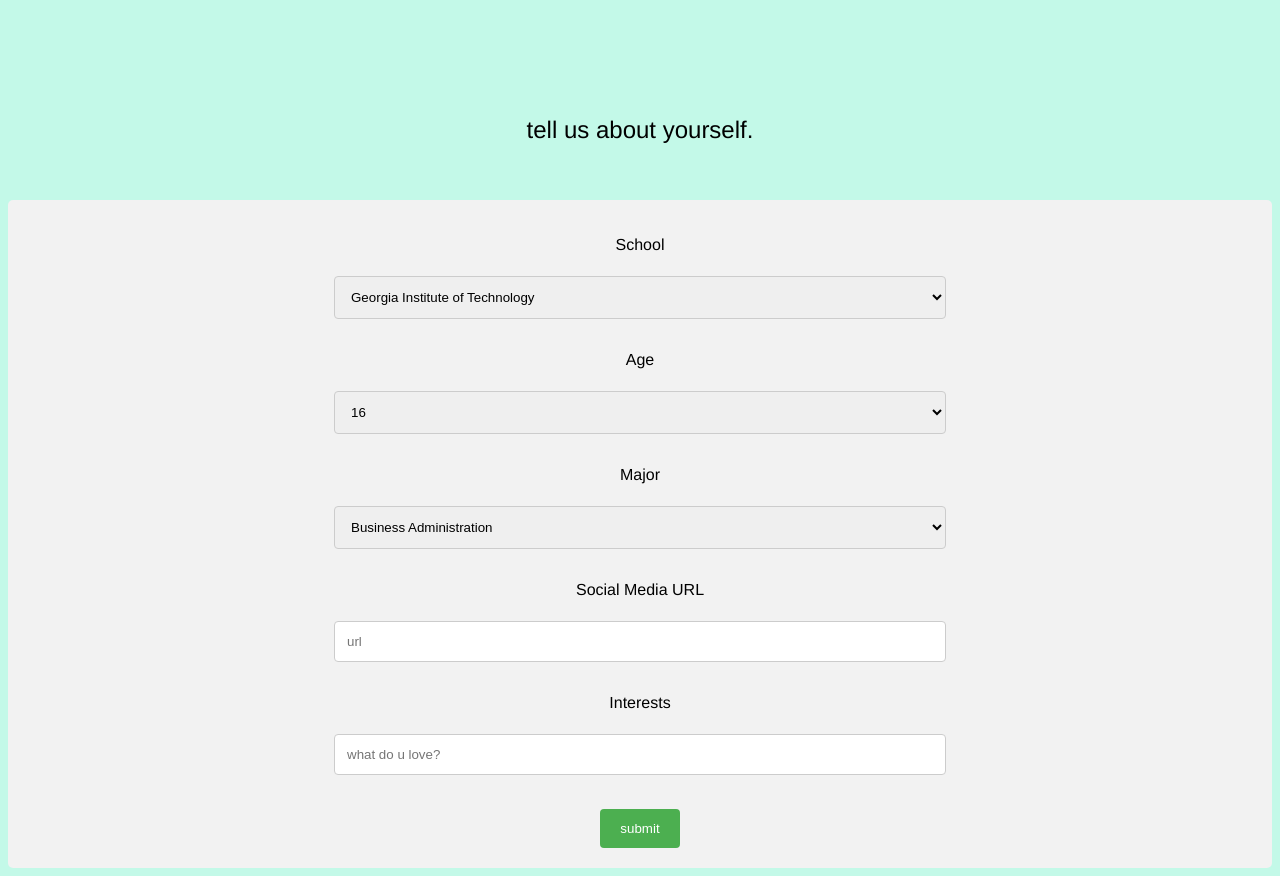
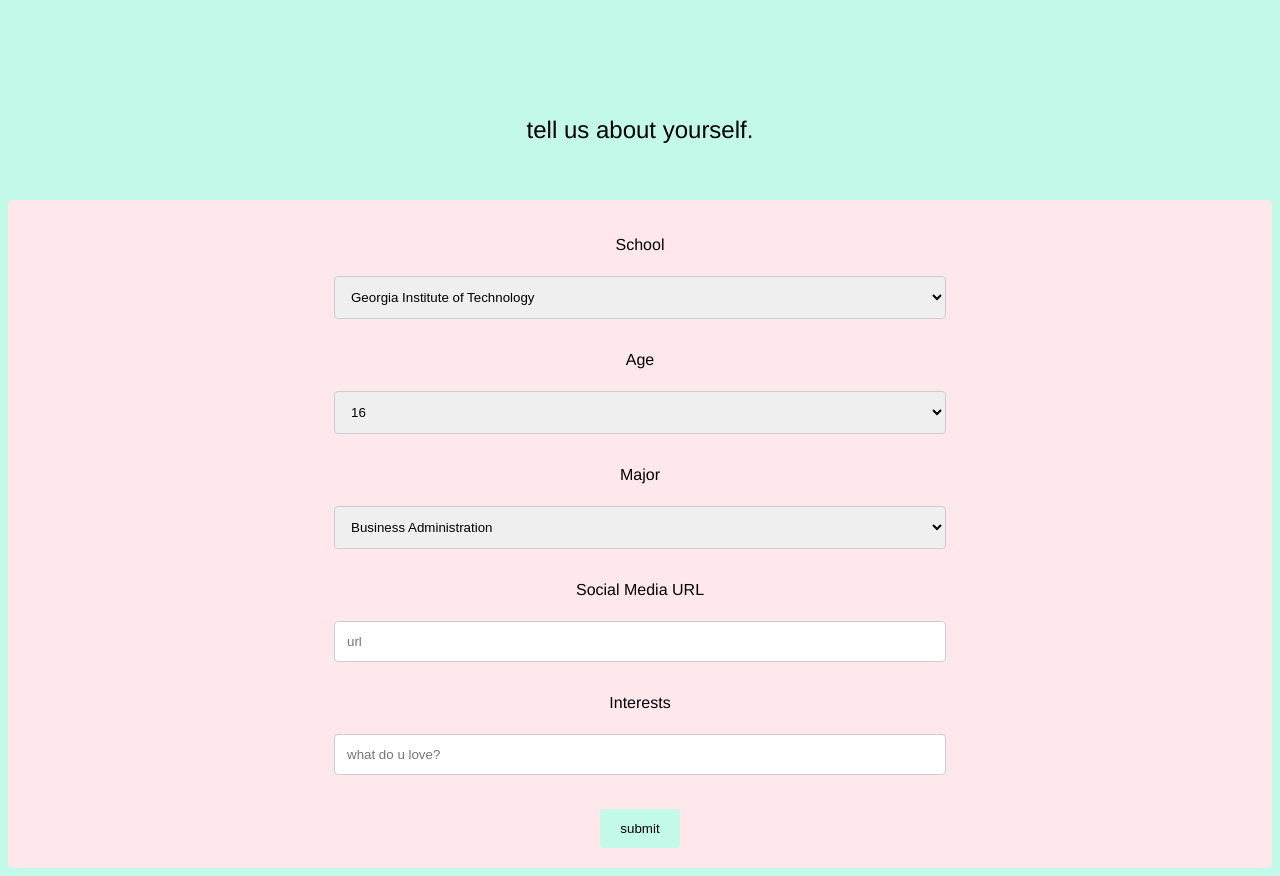
Before and after one commit to vlop11/Connecting-People, a Python web app: template templates/form-and-profile-page.html in a window 1280 px wide. Shown: the part 173-1049 px from the top of the page. Run offline with Jinja, Linux system fonts and the light colour scheme; the template is opened without the code that fills it, so the values that code supplies are empty.

Commit message:
Adding Color and other CSS to Form Page
Specifically making container and adding color

```diff
--- a/styles/form-and-profile.css
+++ b/styles/form-and-profile.css
@@ -27,6 +27,7 @@ h3 {
 body {
   background-color: #c3f9e8;
   text-align: center;
+
 }
 
 
@@ -36,15 +37,15 @@ body {
 } */
 .container {
     border-radius: 5px;
-    background-color: #f2f2f2;
+    background-color: #ffe8eb;
     padding: 20px;
-    /* text-align: justify;
-    width: 50px;
-    height: 50px; */
+    /* display: flex;
+    justify-content: center; */
+    /* text-align: justify; */
 }
 input[type=submit] {
-    background-color: #4CAF50;
-    color: white;
+    background-color: #c3f9e8;
+    color: black;
     padding: 12px 20px;
     border: none;
     border-radius: 4px;
--- a/templates/form-and-profile-page.html
+++ b/templates/form-and-profile-page.html
@@ -14,7 +14,7 @@
     <br>
     <br>
     <div class="container">
-      <form method="post" action: '/home'>
+      <form method="post">
         <h3 id="school-title">School</h3>
         <select name="schools">
           <option value="georgia_institute_of_technology">Georgia Institute of Technology</option>
```
